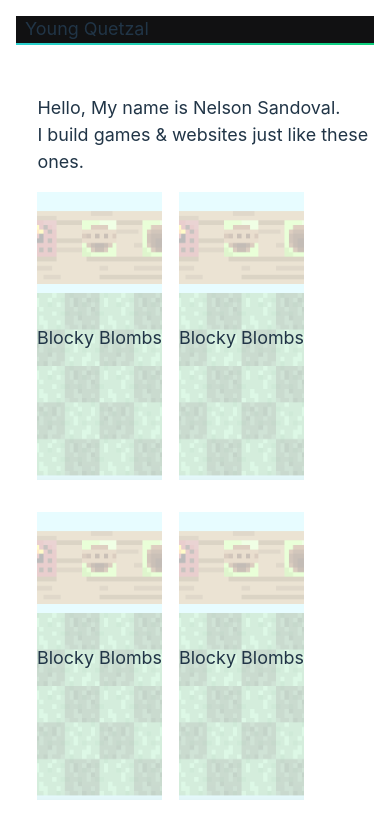
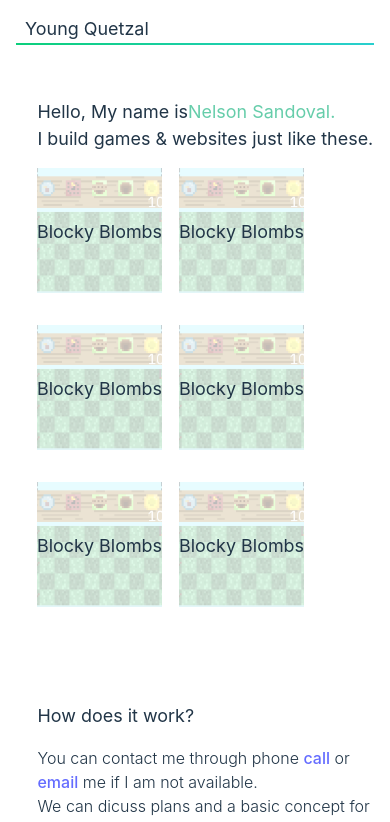
Before and after one commit to MrMushroomSharp/Young-Quetzal, a React (Vite) app in the folder Client/: page / in a window 390 px wide. Shown: the top 822 px of the page. Built offline with nearby package versions, Linux system fonts and the light colour scheme.

Commit message:
Fixed the Navbar.
Im dumb so I fixed the navbar and now, I am slightly less dumb.

```diff
--- a/Client/src/Components/components.css
+++ b/Client/src/Components/components.css
@@ -1,12 +1,8 @@
-.navbar-cont {
-    background: linear-gradient(to left, #0CCF7B, #29CFCF);
-    padding-bottom: 2px;
+.navbar {
+    border-image: linear-gradient(90deg, #0CCF7B, #29CFCF) 1;
+    border-width: 0px 0px 2px 0px;
+    border-style: solid;
     margin-bottom: 8em;
-}
-
-.navbar {
-    background: #111112;
-    height: 3.5em;
 }
 
 .navbar h1 {
@@ -18,10 +14,6 @@
 
 @media only screen and (max-width: 856px) {
     .navbar {
-        height: 3%;
-    }
-
-    .navbar-cont {
-        margin-bottom: 14%;
+        margin-bottom: 15%;
     }
 }
--- a/Client/src/pages/Home.jsx
+++ b/Client/src/pages/Home.jsx
@@ -4,9 +4,11 @@ import './pages.css'
 function Home() {
     return (
         <div className='home'>
+
             <div className='title'>
-                <h1>Hello, My name is Nelson Sandoval.</h1>
-                <h1>I build games &#38; websites just like these ones.</h1>
+                <h1 id="pre-me">Hello, My name is </h1>
+                <h1 id="me">Nelson Sandoval.</h1>
+                <h1>I build games &#38; websites just like these.</h1>
 
                 <div className="apps-display">
                     <div><span><h1>Blocky Blombs</h1></span></div>
@@ -20,8 +22,9 @@ function Home() {
 
             <div className='process'>
                 <h1>How does it work?</h1>
-                <p>You can contact me through phone <a href="">call</a> or <a href="">email</a> me if I am not available. <br /> We will be able to dicuss plans and a basic concept for your site. Afterwards, we can discuss pricing and how long the site will take.</p>
+                <p>You can contact me through phone <a href="" className='contact-link'>call</a> or <a href="" className='contact-link'>email</a> me if I am not available. <br /> We  can dicuss plans and a basic concept for your site. Afterwards, we can discuss pricing and how long the site will take.  Sometimes I will not be immediately available but I will always do my best to respond as soon as possible and keep you up to date with how the website is going.</p>
             </div>
+
         </div>
     )
 }
--- a/Client/src/pages/pages.css
+++ b/Client/src/pages/pages.css
@@ -5,6 +5,15 @@
 
 .home .title h1 {
     margin: 0px;
+}
+
+.home #pre-me {
+    float: left;
+}
+
+.home #me {
+    padding-left: 7.75em;
+    color: mediumaquamarine;
 }
 
 .apps-display {
@@ -25,10 +34,16 @@
     margin: 1em;
     margin-left: 0em;
 
-    animation-name: shake;
-    animation-duration: 3s;
-    animation-iteration-count: infinite;
+    animation: thug-shake 0.3s infinite;
+
     animation-play-state: paused;
+}
+
+@media only screen and (max-width: 856px) {
+    .apps-display div {
+        height: 32vw;
+        line-height: 32vw;
+    }
 }
 
 .apps-display div:hover {
@@ -36,33 +51,15 @@
 }
 
 
-@keyframes shake {
-    5% {
+@keyframes thug-shake {
+    50% {
         transform: rotate(4deg);
     }
 
-    10% {
+    100% {
         transform: rotate(-4deg);
     }
-
-    15% {
-        transform: rotate(4deg);
-    }
-
-    20% {
-        transform: rotate(-4deg);
-    }
-
-    35% {
-        transform: rotate(4deg);
-    }
-
-    40% {
-        -webkit-transform: rotate(0deg);
-    }
 }
-
-
 
 .apps-display div::before {
     content: '';
@@ -77,6 +74,11 @@
     background-position: top center;
     opacity: 0.3;
 }
+
+.apps-display div:hover::before {
+    opacity: 0.4;
+}
+
 
 .apps-display div h1 {
     position: relative;
```
Also changed, not shown: Client/src/pages/modal.js (added, +24 -0 lines), 1 other file (tests, documents, lock files or other folders).
